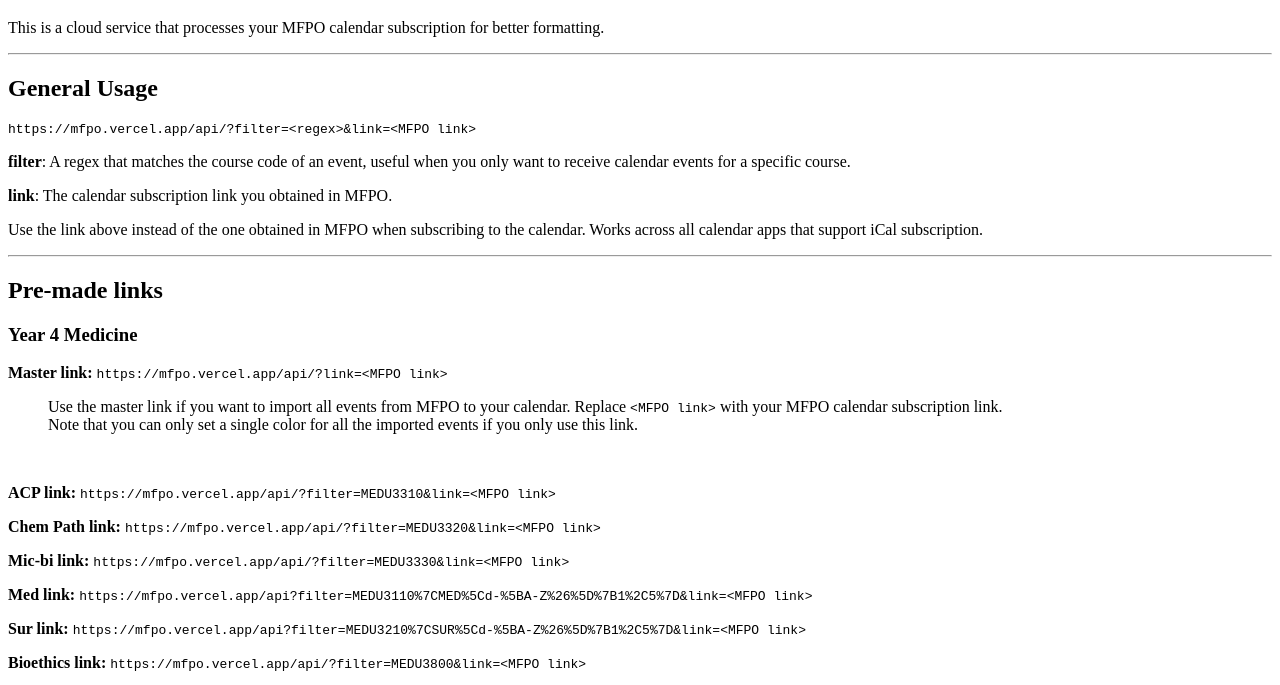
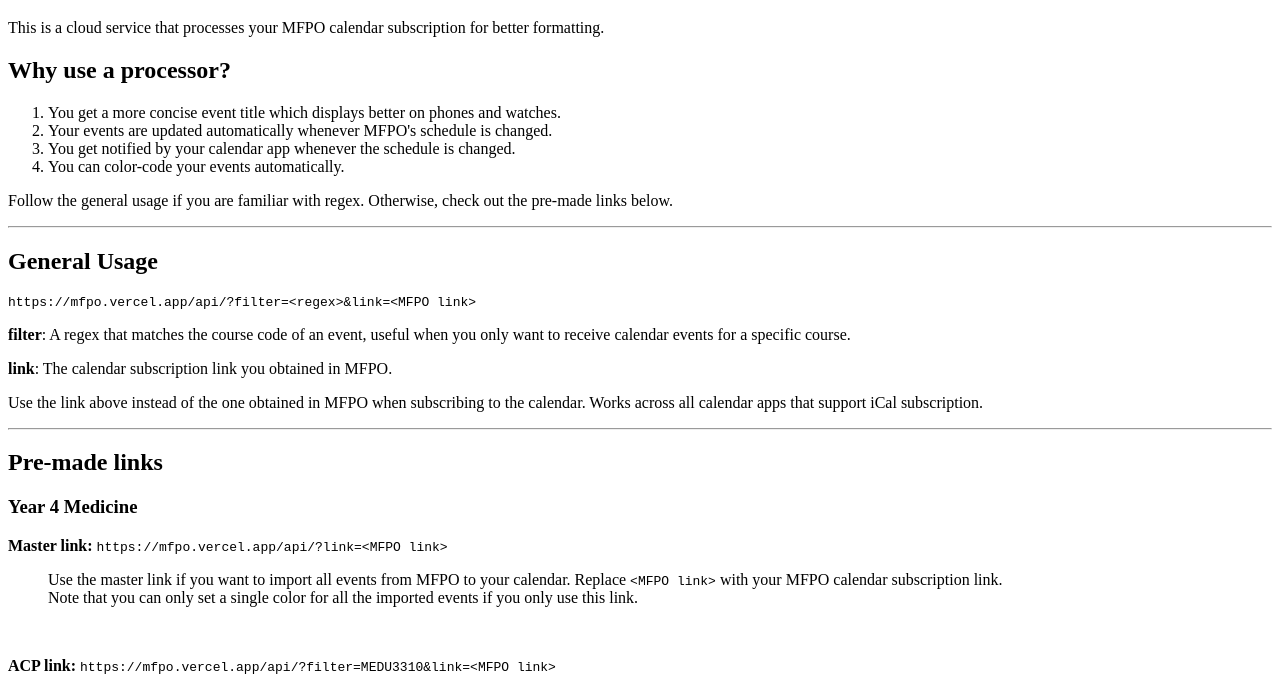
Before and after one commit to hlysine/mfpo-ical-processor-vercel, a website: page public/index.html in a window 1280 px wide. Shown: the part 61-746 px from the top of the page. Drawn offline with Linux system fonts and the light colour scheme.

Commit message:
Add more description

```diff
--- a/public/index.html
+++ b/public/index.html
@@ -9,6 +9,14 @@
   <body>
     <h1>MFPO Calendar Processor</h1>
     <p>This is a cloud service that processes your MFPO calendar subscription for better formatting.</p>
+    <h2>Why use a processor?</h2>
+    <ol>
+      <li>You get a more concise event title which displays better on phones and watches.</li>
+      <li>Your events are updated automatically whenever MFPO's schedule is changed.</li>
+      <li>You get notified by your calendar app whenever the schedule is changed.</li>
+      <li>You can color-code your events automatically.</li>
+    </ol>
+    <p>Follow the general usage if you are familiar with regex. Otherwise, check out the pre-made links below.</p>
     <hr />
     <h2>General Usage</h2>
     <pre>https://mfpo.vercel.app/api/?filter=&lt;regex&gt;&link=&lt;MFPO link&gt;</pre>
```
